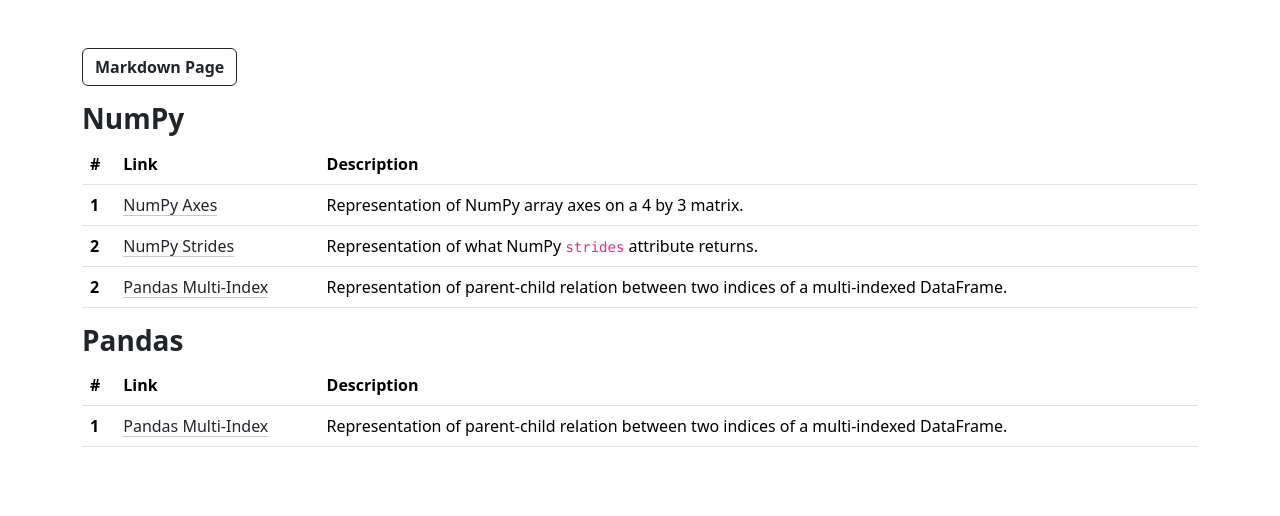
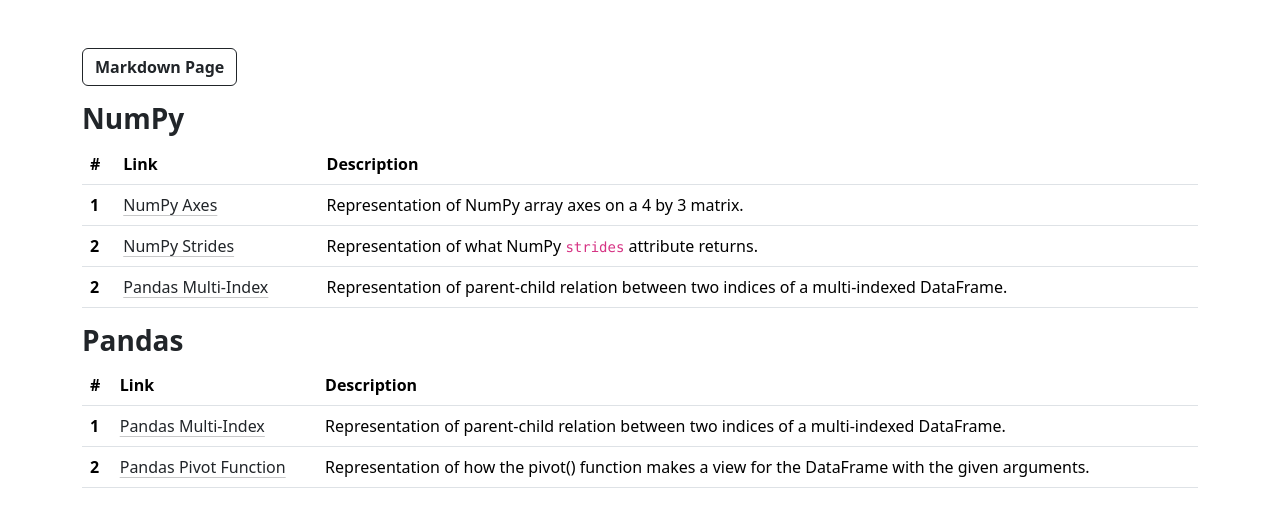
Before and after one commit to atharvsuryavanshi/Diagram-Manager, a plain HTML site: page index.html in a window 1280 px wide. Drawn offline with nearby package versions, Linux system fonts and the light colour scheme.

Commit message:
added a new image

```diff
--- a/index.html
+++ b/index.html
@@ -79,6 +79,14 @@
                                     <td>Representation of parent-child relation between two indices of a multi-indexed
                                         DataFrame.</td>
                                 </tr>
+                                <tr>
+                                    <th scope="row">2</th>
+                                    <td><a href="./images/pandas-pivot-example.png"
+                                            class="link-dark link-offset-2 link-underline-opacity-25 link-underline-opacity-100-hover">
+                                            Pandas Pivot Function
+                                        </a></td>
+                                    <td>Representation of how the pivot() function makes a view for the DataFrame with the given arguments.</td>
+                                </tr>
                             </tbody>
                         </table>
                     </div>
```
Also changed, not shown: images/pandas-pivot-example.png (added).
